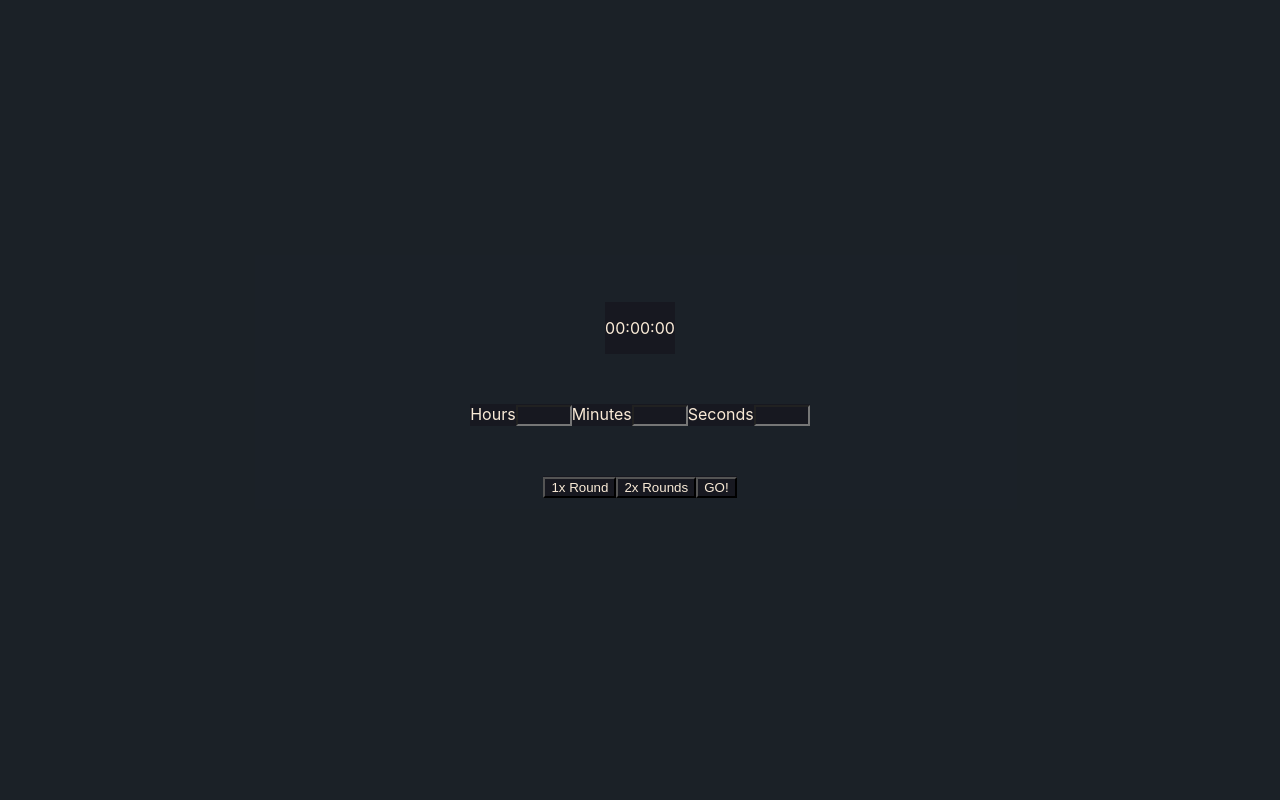
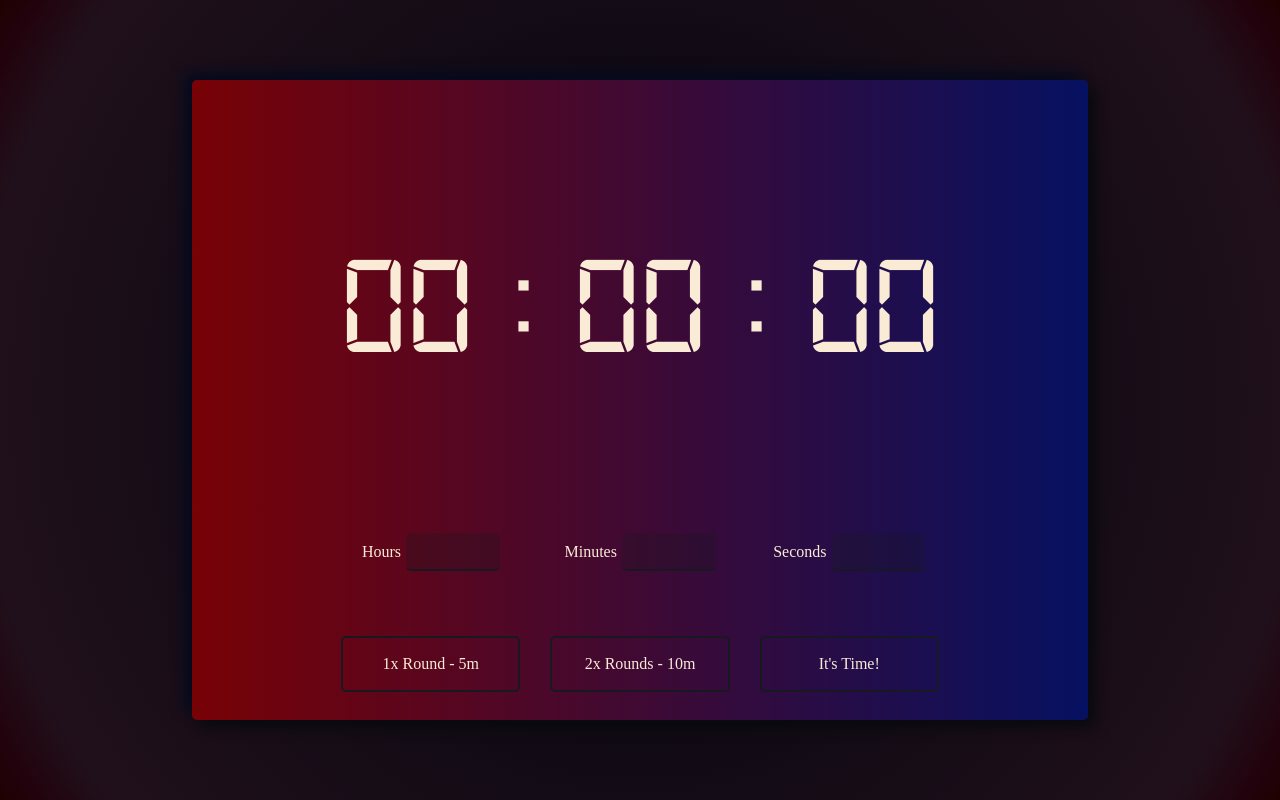
Before and after one commit to vitorGaia/pomodoro-timer, a React (Create React App) app in the folder box-timer/: page / in a window 1280 px wide. Built offline with nearby package versions, Linux system fonts and the light colour scheme.

Commit message:
aplicação estilizada e funcional, sujeita a mudanças de estilo

```diff
--- a/box-timer/src/Timer.css
+++ b/box-timer/src/Timer.css
@@ -1,10 +1,110 @@
+@font-face {
+  font-family: "Digital";
+  src: url("../src/fonts/digital-7.ttf");
+}
+
+@import url('https://fonts.googleapis.com/css2?family=Tillana&display=swap');
+
 main {
   width: 100vw;
   height: 100vh;
   display: flex;
   flex-direction: column;
+  align-items: center;
+  justify-content: center;
+  background: radial-gradient(circle, rgba(1,5,14,1) 1%, rgba(32,16,27,1) 88%, rgba(34,2,12,1) 96%, rgba(32,1,1,1) 100%);
+  font-family: 'Tillana', cursive;
+}
+
+main .div-background {
+  height: 80%;
+  width: 70%;
+  border-radius: 5px;
+  background: linear-gradient(to left, #061161, #780206);
+  background-repeat: repeat;
+  background-size: cover;
+  box-shadow: 8px 8px 14px #0a0a0f, -8px -8px 14px #070b20;
+}
+
+main .show-count-container {
+  width: 100%;
+  height: 65%;
+  display: flex;
   justify-content: center;
   align-items: center;
-  background-color: rgba(127, 255, 212, 0.04);
-  gap: 50px;
+  background-color: transparent;
 }
+
+main .show-count-container p {
+  background-color: transparent;
+  height: 80%;
+  width: 70%;
+  font-size: 11vw;
+  display: flex;
+  justify-content: center;
+  align-items: center;
+  font-family: "Digital", sans-serif;
+}
+
+main .div-background .control-panel {
+  background-color: transparent;
+  height: 35%;
+  width: 100%;
+  display: flex;
+  flex-direction: column;
+}
+
+main .div-background .control-panel .inputs-container {
+  background-color: transparent;
+  height: 50%;
+  display: flex;
+  justify-content: center;
+  align-items: center;
+  width: 100%;
+  gap: 30px;
+}
+
+main .div-background .control-panel .buttons-container {
+  background-color: transparent;
+  height: 50%;
+  display: flex;
+  justify-content: center;
+  align-items: center;
+  width: 100%;
+  gap: 30px;
+}
+
+.inputs-container label {
+  width: 20%;
+  height: 50%;
+  display: flex;
+  justify-content: center;
+  align-items: center;
+  gap: 5px;
+  background-color: transparent;
+}
+
+.inputs-container label input {
+  width: 50%;
+  height: 60%;
+  border-radius: 5px;
+  background-color: #17182044;
+  border: none;
+  border-bottom: solid 2px #171820;
+  text-align: center;
+}
+
+.buttons-container button {
+  width: 20%;
+  height: 50%;
+  border-radius: 5px;
+  background-color: transparent;
+  border: none;
+  border: solid 2px #171820;
+  font-family: 'Tillana', cursive;
+  font-size: medium;
+}
+
+.buttons-container button:hover {
+  background-color: #1c1e2750;
+}
--- a/box-timer/src/Timer.jsx
+++ b/box-timer/src/Timer.jsx
@@ -1,12 +1,14 @@
 import React, { Component } from 'react';
 import './Timer.css'
+import sound from './audio/gongoAudio.mp3';
 
 class Timer extends Component {
   state = {
     inputHours: '',
     inputMinutes: '',
     inputSeconds: '',
-    display: '00:00:00'
+    display: '00 : 00 : 00',
+    itsTime: false,
   }
 
   handleChange = ({target}) => {
@@ -22,9 +24,18 @@
   }
 
   timer = (duration) => {
+    const audio = new Audio(sound);
+    audio.play();
+    this.setState({
+      display: '00 : 00 : 00',
+      itsTime: true,
+      inputHours: '',
+      inputMinutes: '',
+      inputSeconds: '',
+    });
     let timer = duration;
 
-    setInterval(() => {
+    const test = setInterval(() => {
       let hoursCalc = Math.floor((timer / 60) / 60);
       let minutesCalc = Math.floor((timer / 60));
       let secondsCalc = Math.floor(timer % 60);
@@ -35,31 +46,38 @@
 
       this.setState({
         display: `${hoursCalc} : ${minutesCalc} : ${secondsCalc}`,
-        inputHours: '',
-        inputMinutes: '',
-        inputSeconds: '',
       });
 
       timer -= 1;
 
-      if (timer < 0) {
+      if (timer <= 0) {
         this.setState({
-          display: 'ACABOU!',
+          display: 'E N D !',
+          itsTime: false,
         })
+        audio.play();
+        clearInterval(test);
       }
     }, 1000);
   }
 
   render() {
-    const { inputHours, inputMinutes, inputSeconds, display } = this.state;
+    const { inputHours, inputMinutes, inputSeconds, display, itsTime } = this.state;
+    const backgroundStyle = { backgroundImage: itsTime && "url('https://thumbs.gfycat.com/InfiniteMajorEarthworm-size_restricted.gif')" };
+    const fontColorStyle = { color: itsTime && '#a51b0b' };
+    const fontColorStyle2 = { color: itsTime && '#171820' };
+    const displayNone = { display: itsTime && 'none' }
+
     return (
       <main>
-        <div>
-          <p>{ display }</p>
+        <div className='div-background' style={backgroundStyle}>
+          <div className="show-count-container">
+            <p style={fontColorStyle}>{ display }</p>
           </div>
 
-        <div>
-          <label>
+          <div className='control-panel'>
+            <div className='inputs-container' style={displayNone}>
+              <label style={fontColorStyle2}>
                 Hours
                 <input
                   type="number"
@@ -71,7 +89,7 @@
                 />
               </label>
 
-          <label>
+              <label style={fontColorStyle2}>
                 Minutes
                 <input
                   type="number"
@@ -83,7 +101,7 @@
                 />
               </label>
 
-          <label>
+              <label style={fontColorStyle2}>
                 Seconds
                 <input
                   type="number"
@@ -96,12 +114,14 @@
               </label>
             </div>
 
-        <div>
-          <button>1x Round</button>
+            <div className='buttons-container' style={displayNone}>
+              <button onClick={() => this.timer(300)} style={fontColorStyle2}>1x Round - 5m</button>
 
-          <button>2x Rounds</button>
+              <button onClick={() => this.timer(600)} style={fontColorStyle2}>2x Rounds - 10m</button>
 
-          <button id="btn-go" onClick={this.goCountdown}>GO!</button>
+              <button id="btn-go" onClick={this.goCountdown} style={fontColorStyle2}>It's Time!</button>
+            </div>
+          </div>
         </div>
       </main>
     );
--- a/box-timer/src/index.css
+++ b/box-timer/src/index.css
@@ -1,13 +1,49 @@
+/* http://meyerweb.com/eric/tools/css/reset/
+   v2.0 | 20110126
+   License: none (public domain)
+*/
+
+html, body, div, span, applet, object, iframe,
+h1, h2, h3, h4, h5, h6, p, blockquote, pre,
+a, abbr, acronym, address, big, cite, code,
+del, dfn, em, img, ins, kbd, q, s, samp,
+small, strike, strong, sub, sup, tt, var,
+b, u, i, center,
+dl, dt, dd, ol, ul, li,
+fieldset, form, label, legend,
+table, caption, tbody, tfoot, thead, tr, th, td,
+article, aside, canvas, details, embed,
+figure, figcaption, footer, header, hgroup,
+menu, nav, output, ruby, section, summary,
+time, mark, audio, video {
+	margin: 0;
+	padding: 0;
+	border: 0;
+	font-size: 100%;
+	font: inherit;
+	vertical-align: baseline;
+  box-sizing: border-box;
+}
+/* HTML5 display-role reset for older browsers */
+article, aside, details, figcaption, figure,
+footer, header, hgroup, menu, nav, section {
+	display: block;
+}
 body {
-  margin: 0;
-  font-family: -apple-system, BlinkMacSystemFont, 'Segoe UI', 'Roboto', 'Oxygen',
-    'Ubuntu', 'Cantarell', 'Fira Sans', 'Droid Sans', 'Helvetica Neue',
-    sans-serif;
-  -webkit-font-smoothing: antialiased;
-  -moz-osx-font-smoothing: grayscale;
+	line-height: 1;
 }
-
-code {
-  font-family: source-code-pro, Menlo, Monaco, Consolas, 'Courier New',
-    monospace;
+ol, ul {
+	list-style: none;
 }
+blockquote, q {
+	quotes: none;
+}
+blockquote:before, blockquote:after,
+q:before, q:after {
+	content: '';
+	content: none;
+}
+table {
+	border-collapse: collapse;
+	border-spacing: 0;
+}
```
Also changed, not shown: box-timer/src/fonts/digital-7.ttf (added), 1 other file (tests, documents, lock files or other folders). Lines whose indentation alone changed are shown as unchanged.
